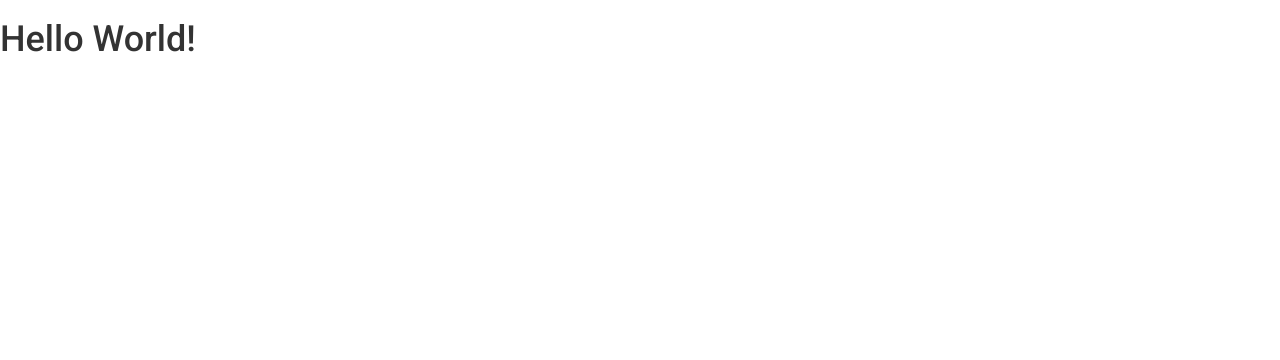
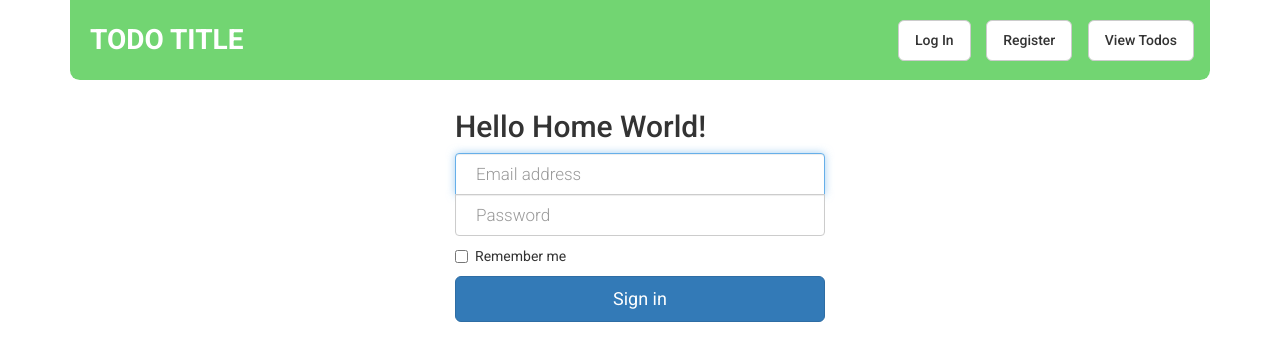
Before and after one commit to taiweituan/Todo-api, a website: page public/index.html in a window 1280 px wide. Drawn offline with nearby package versions, Linux system fonts and the light colour scheme; some packages are replaced by stand-ins of ours.

Commit message:
Added Log in page

```diff
--- a/public/css/Todos.css
+++ b/public/css/Todos.css
@@ -1,3 +1,68 @@
 body {
     font-family:'Roboto', Arial;
 }
+
+.main-container, .header, .body-content{
+    min-width: 700px;
+}
+
+.header {
+    background: #72d572;
+    display: block;
+    position: relative;
+    width:100%;
+    overflow: auto;
+    border-bottom-right-radius: .7em;
+    border-bottom-left-radius: .7em;
+}
+.header .page-title{
+    display: block;
+    float:left;
+    font-size: 2em;
+    font-weight: 700;
+    padding:20px;
+    color: white;
+}
+ul.nav-bar {
+    display: block;
+    box-sizing: border-box;
+    float: right;
+    list-style: none;
+    height:80px;
+    margin:0;
+    padding:20px 10px;
+}
+
+ul.nav-bar li{
+    font-size:14px !important;
+    font-weight: 500;
+    display: inline-block;
+    /*width:100px;*/
+    font-size: 12px;
+    text-align: center;
+    margin: 0 6px;
+}
+
+.body-content {
+    padding:10px;
+}
+
+.homeContainer{
+    width:400px;
+}
+
+.form-signin .form-control{
+    font-size: 17px;
+    font-weight: 300;
+    padding:20px;
+}
+.form-signin input[type="email"] {
+    margin-bottom: -1px;
+    border-bottom-right-radius: 0;
+    border-bottom-left-radius: 0;
+}
+.form-signin input[type="password"] {
+    margin-bottom: 10px;
+    border-top-left-radius: 0;
+    border-top-right-radius: 0;
+}
--- a/public/index.html
+++ b/public/index.html
@@ -10,10 +10,19 @@
     <link href="css/Todos.css" rel="stylesheet" />
 </head>
 <body ng-app="mainApp" ng-controller="mainController">
+    <div class="main-container container">
+        <div class="header">
+            <span class="page-title">TODO TITLE</span>
+            <ul class="nav-bar">
+                <li class="btn btn-default btn-lg">Log In</li>
+                <li class="btn btn-default btn-lg">Register</li>
+                <li class="btn btn-default btn-lg">View Todos</li>
+            </ul>
+        </div>
 
-    <h1>{{test}}</h1>
-
-    <div>
+        <div class="body-content">
+            <div ng-view></div>
+        </div>
 
     </div>
 
--- a/public/js/Todos.js
+++ b/public/js/Todos.js
@@ -4,10 +4,19 @@ angular.module('mainApp', [
 
 ])
 
-//.config(['$mdThemingProvider', '$routeProvider', function ($mdThemingProvider, $routeProvider) {
-
-//}])
+.config(['$routeProvider', function ($r) {
+    // ng-route
+    $r.when('/', {
+        title: "Todos Home",
+        templateUrl: 'pages/home.html',
+        reloadOnSearch: false,
+    });
+}])
 
 .controller('mainController', ['$scope', function ($s) {
-    $s.test = "Hello World!";
+    $s.mainTest = "Hello Main World!";
+}])
+
+.controller('homeController', ['$scope', function ($s) {
+    $s.test = "Hello Home World!";
 }]);
--- /dev/null
+++ b/public/pages/home.html
@@ -0,0 +1,15 @@
+<div ng-controller="homeController" class="container-fluid homeContainer">
+    <form class="form-signin">
+        <h2 class="form-signin-heading">{{test}}</h2>
+        <label for="inputEmail" class="sr-only">Email address</label>
+        <input type="email" id="inputEmail" class="form-control" placeholder="Email address" required="" autofocus="">
+        <label for="inputPassword" class="sr-only">Password</label>
+        <input type="password" id="inputPassword" class="form-control" placeholder="Password" required="">
+        <div class="checkbox">
+            <label>
+                <input type="checkbox" value="remember-me"> Remember me
+            </label>
+        </div>
+        <button class="btn btn-lg btn-primary btn-block" type="submit">Sign in</button>
+    </form>
+</div>
```
